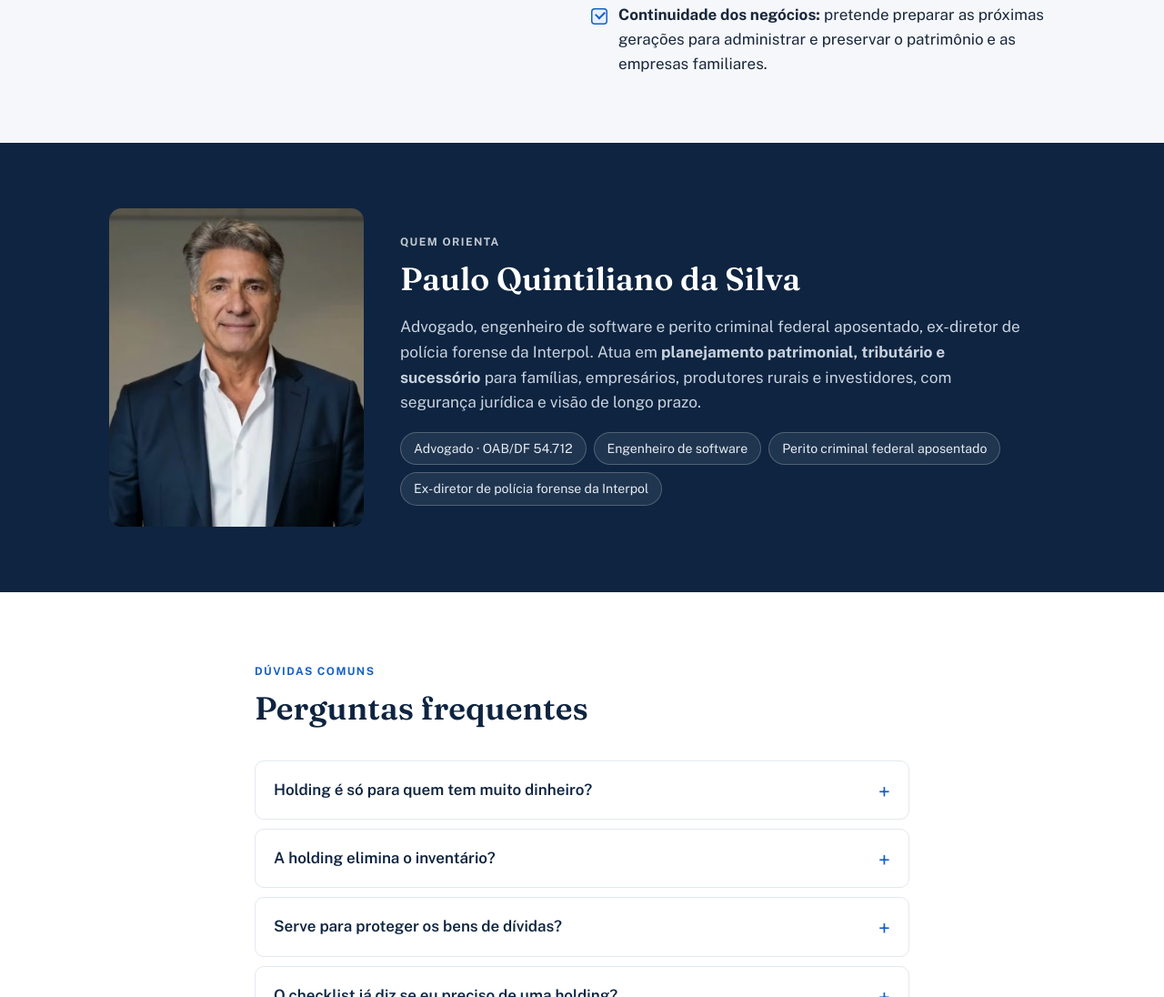
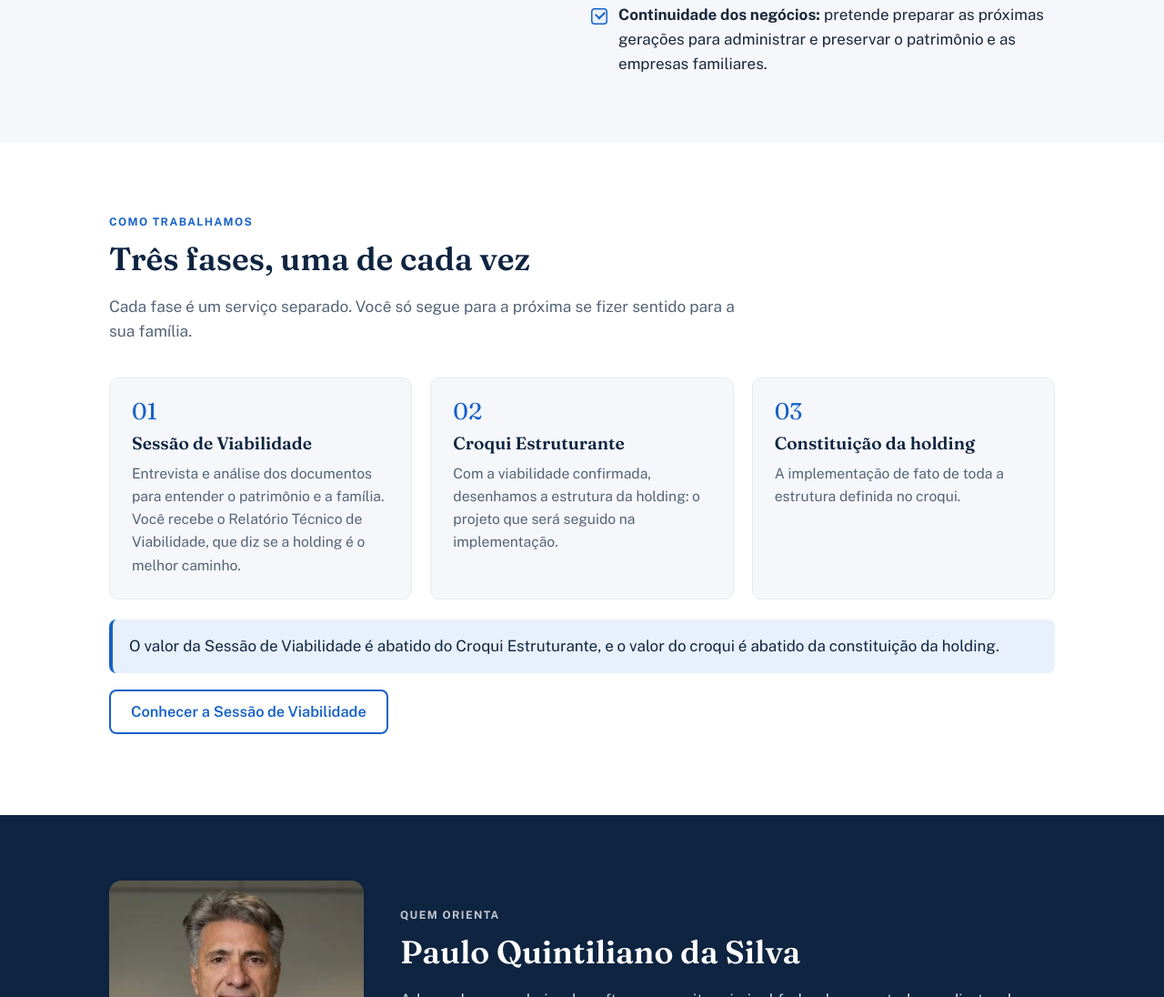
Before and after one commit to HoldingsQuint/Holdings, a plain HTML site: page index.html in a window 1280 px wide. Shown: the part 2215-3311 px from the top of the page at 91% size. Drawn offline with Linux system fonts and the light colour scheme.

Commit message:
Site: método em três fases (Sessão, Croqui Estruturante, constituição) e abatimento em cascata
Co-Authored-By: Claude Opus 5.5 <noreply@anthropic.com>
Claude-Session: https://claude.ai/code/session_01KLhFh7WTHFCCgeEUwpr3JA

```diff
--- a/index.html
+++ b/index.html
@@ -130,6 +130,35 @@
   </div>
 </section>
 
+<section class="secao branca">
+  <div class="container">
+    <div class="cabeca">
+      <span class="etiqueta">Como trabalhamos</span>
+      <h2>Três fases, uma de cada vez</h2>
+      <p class="intro">Cada fase é um serviço separado. Você só segue para a próxima se fizer sentido para a sua família.</p>
+    </div>
+    <div class="grade g3">
+      <div class="item">
+        <span class="num">01</span>
+        <h3>Sessão de Viabilidade</h3>
+        <p>Entrevista e análise dos documentos para entender o patrimônio e a família. Você recebe o Relatório Técnico de Viabilidade, que diz se a holding é o melhor caminho.</p>
+      </div>
+      <div class="item">
+        <span class="num">02</span>
+        <h3>Croqui Estruturante</h3>
+        <p>Com a viabilidade confirmada, desenhamos a estrutura da holding: o projeto que será seguido na implementação.</p>
+      </div>
+      <div class="item">
+        <span class="num">03</span>
+        <h3>Constituição da holding</h3>
+        <p>A implementação de fato de toda a estrutura definida no croqui.</p>
+      </div>
+    </div>
+    <p class="destaque" style="margin-top:22px">O valor da Sessão de Viabilidade é abatido do Croqui Estruturante, e o valor do croqui é abatido da constituição da holding.</p>
+    <p style="margin-top:18px"><a class="botao secundario" href="sessao/">Conhecer a Sessão de Viabilidade</a></p>
+  </div>
+</section>
+
 <section class="secao marinho">
   <div class="container perfil">
     <div class="foto com-foto"><img src="assets/paulo.jpg" alt="Paulo Quintiliano da Silva" width="346" height="432" loading="lazy"></div>
@@ -172,7 +201,7 @@
       </details>
       <details>
         <summary>E se eu quiser analisar o meu caso?</summary>
-        <p>Existe a Sessão de Viabilidade, uma conversa individual para entender o patrimônio e a família, comparar os caminhos possíveis e indicar o mais adequado. <a href="sessao/">Saiba como funciona</a>.</p>
+        <p>O primeiro passo é a Sessão de Viabilidade, uma análise individual do patrimônio e da família que compara os caminhos possíveis e indica o mais adequado. Se a holding for o caminho, seguem o Croqui Estruturante e a constituição. <a href="sessao/">Saiba como funciona</a>.</p>
       </details>
     </div>
   </div>
```
Also changed, not shown: sessao/index.html (+14 -2 lines).
